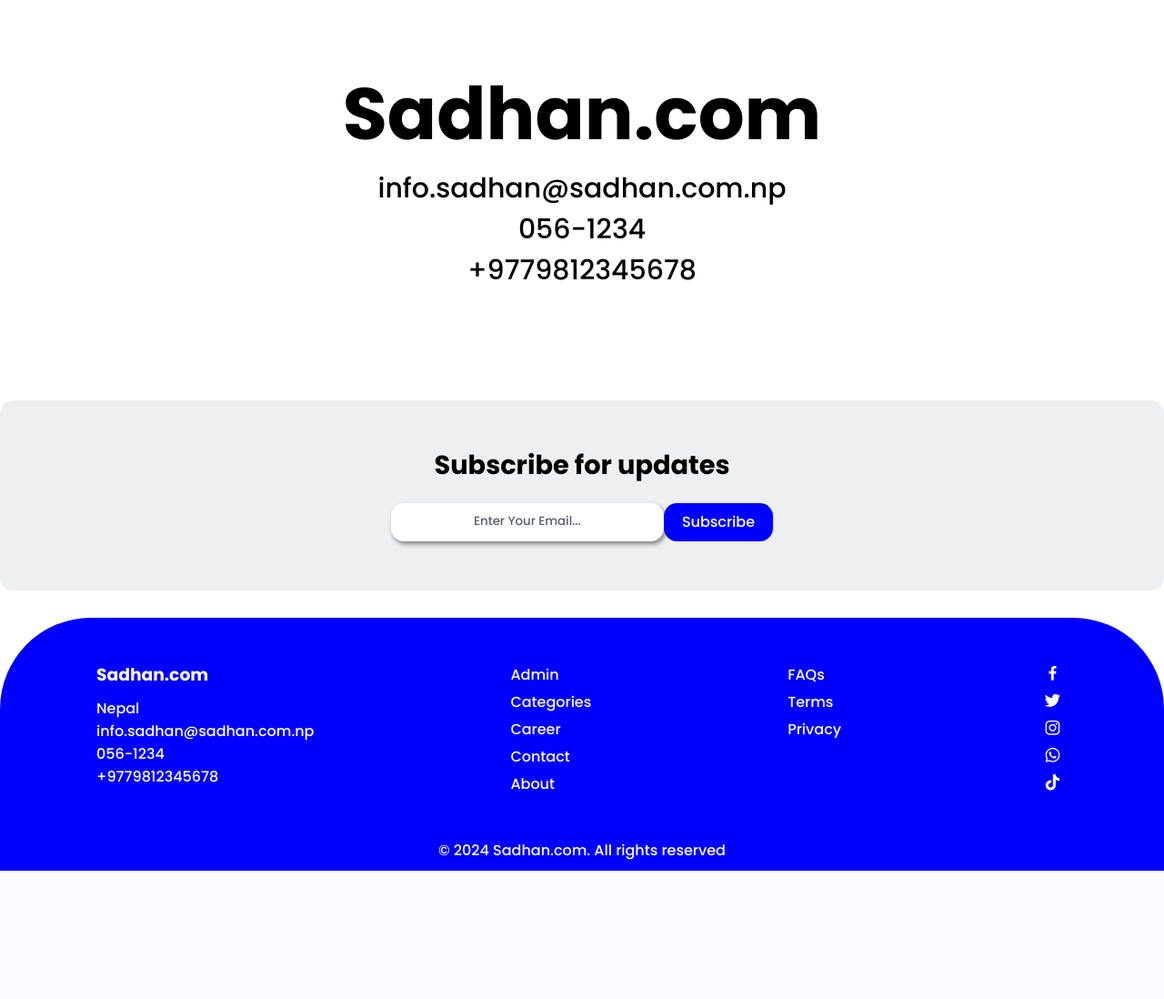
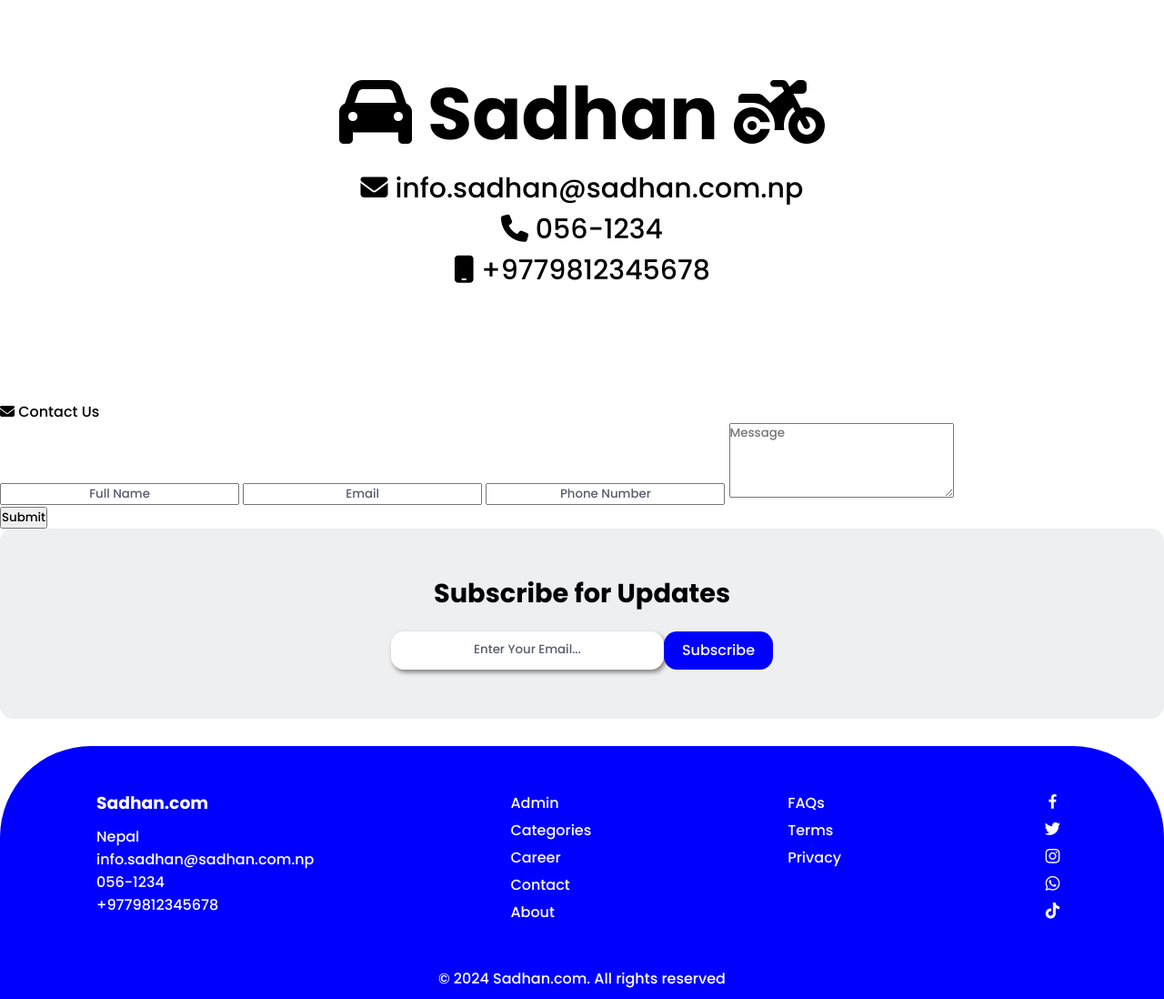
Before and after one commit to KooSL/Vehicle-Rental-System-PHP, a PHP site: page /contact.php in a window 1280 px wide. Shown: the part 55-1153 px from the top of the page at 91% size. Before the commit the page ends 1012 px from the top, so only its background shows below. Run offline with PHP 8.4, Linux system fonts and the light colour scheme; some libraries are stand-ins or nearby versions.

Commit message:
Add files via upload

```diff
--- a/contact.php
+++ b/contact.php
@@ -15,15 +15,30 @@
     ?>
 
     <div class="details">
-        <h2>Sadhan.com</h2>
-        <p>info.sadhan@sadhan.com.np</p>
-        <p>056-1234<br>+9779812345678</p>
+        <!-- <p><i class="fa-solid fa-car"></i><p> -->
+        <h2><i class="fa-solid fa-car"></i> Sadhan <i class="fa-solid fa-motorcycle"></i></h2>
+        <p><i class="fa-solid fa-envelope"></i> info.sadhan@sadhan.com.np<p>
+        <p><i class="fa-solid fa-phone"></i> 056-1234<br><i class="fa-solid fa-mobile"></i> +9779812345678<p>
     </div>
 
+    <form action="" class="contact" method="POST">
+        <div class="contact-form">
+            <p class="contact-txt"><i class="fa-solid fa-envelope"></i> Contact Us<p>
+            <div class="c-inputs">
+                <input type="text" name="c-name" placeholder="Full Name" required>
+                <input type="text" name="c-email" placeholder="Email" required>
+                <input type="text" name="c-number" placeholder="Phone Number" required>
+                <!-- <input type="text" name="c-password" placeholder="Message"> -->
+                <textarea class="c-message" name="c-message" rows="4" required placeholder="Message"></textarea>
+            </div>
+            <input type="submit" name="c-submit" value="Submit">
+        </div>
+</form>
+
     <section class="newsletter">
-        <h2>Subscribe for updates</h2>
+        <h2>Subscribe for Updates</h2>
         <div class="box">
-            <input type="email" placeholder="Enter Your Email...">
+            <input type="email" placeholder="Enter Your Email..." required>
             <a href="#" class="btn">Subscribe</a>
         </div>
     </section>
--- a/login.php
+++ b/login.php
@@ -18,10 +18,10 @@
         <form action="" class="login-form" method="POST">
             <p class="login-txt"><i class="fa-solid fa-right-to-bracket"></i> Log In</p>
             <div class="l-inputs">
-            <input type="text" name="email" placeholder="Username">
-            <input type="password" name="password" placeholder="Password">
+            <input type="text" name="email" placeholder="Username" required>
+            <input type="password" name="password" placeholder="Password" required>
             </div>
-            <p><a href="" class="e-option">Forget Password?</a></p>
+            <p><a href="update-password.php" class="e-option">Forget Password?</a></p>
             <input type="submit" value="Login">
             <p><a href="sign-up.php" class="e-option">Create new account</a></p>
         </form>
--- a/vehicles.php
+++ b/vehicles.php
@@ -58,7 +58,7 @@
         <div class="vehicles-container">
             <div class="box">
                 <div class="box-img">
-                    <a href=""><img src="images\about.png" alt=""></a>
+                    <img src="images\about.png" alt="">
                 </div>
                 <p>2023</p>
                 <h3>2017 Honda Civic</h3>
```
Also changed, not shown: sign-up.php (+6 -6 lines), update-password.php (added, +33 -0 lines).
